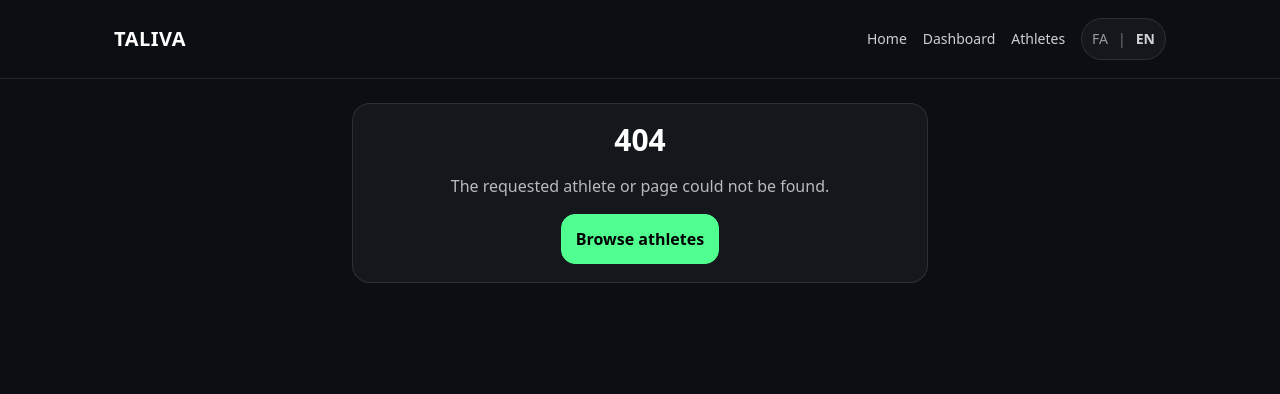
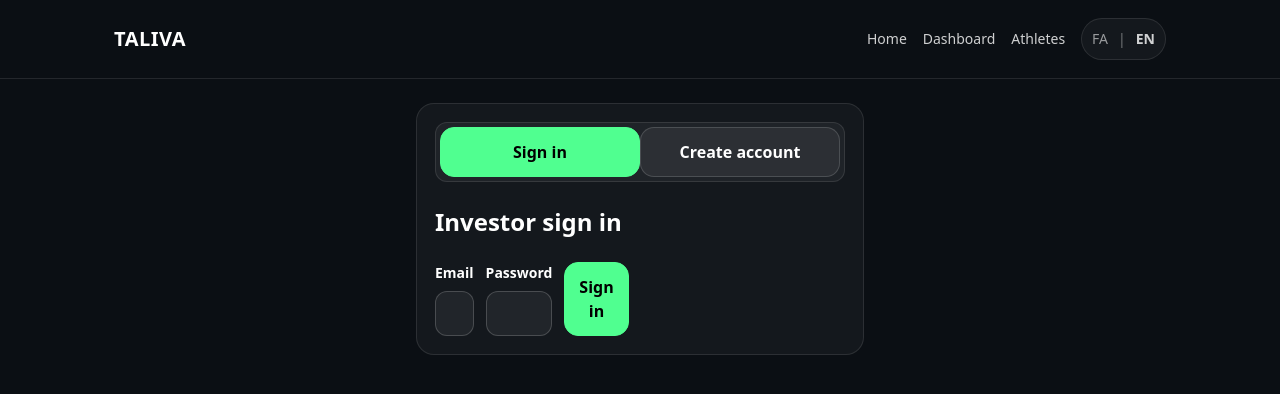
Before and after one commit to smagwarrior-glitch/taliva-web, a Next.js app: page /auth in a window 1280 px wide. Before the commit this address had no page. Shown: the top 394 px of the page. Built offline with nearby package versions, Linux system fonts and the light colour scheme.

Commit message:
feat: add authentication page

```diff
--- /dev/null
+++ b/app/auth/page.tsx
@@ -0,0 +1,26 @@
+import AuthForm from "./AuthForm";
+import { getLang, type SearchParams } from "@/app/lib/i18n";
+
+function safeReturnTo(value: string | string[] | undefined) {
+  const candidate = Array.isArray(value) ? value[0] : value;
+  return candidate?.startsWith("/") && !candidate.startsWith("//")
+    ? candidate
+    : "/investor/dashboard";
+}
+
+export default async function AuthPage({
+  searchParams,
+}: {
+  searchParams: Promise<SearchParams>;
+}) {
+  const query = await searchParams;
+  const lang = getLang(query);
+  const isFa = lang === "fa";
+  const returnTo = safeReturnTo(query.returnTo);
+
+  return (
+    <main className={`container ${isFa ? "direction-rtl" : ""}`}>
+      <AuthForm lang={lang} returnTo={returnTo} />
+    </main>
+  );
+}
```
